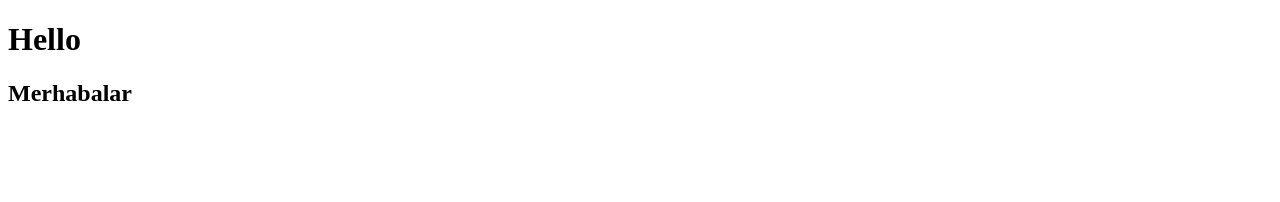
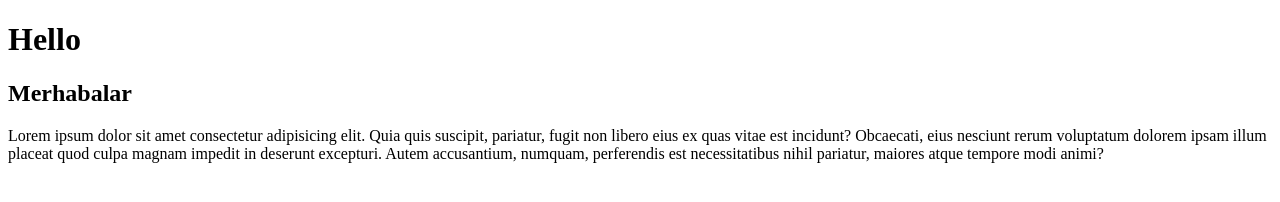
Before and after one commit to yemrecan/basitweb, a plain HTML site: page index.html in a window 1280 px wide. Drawn offline with Linux system fonts and the light colour scheme.

Commit message:
paragraf eklendi

```diff
--- a/index.html
+++ b/index.html
@@ -9,6 +9,15 @@
     <h1>Hello</h1>
     <h2>Merhabalar</h2>
 
+    <p>
+      Lorem ipsum dolor sit amet consectetur adipisicing elit. Quia quis
+      suscipit, pariatur, fugit non libero eius ex quas vitae est incidunt?
+      Obcaecati, eius nesciunt rerum voluptatum dolorem ipsam illum placeat quod
+      culpa magnam impedit in deserunt excepturi. Autem accusantium, numquam,
+      perferendis est necessitatibus nihil pariatur, maiores atque tempore modi
+      animi?
+    </p>
+
     <script src="./app.js"></script>
   </body>
 </html>
```
